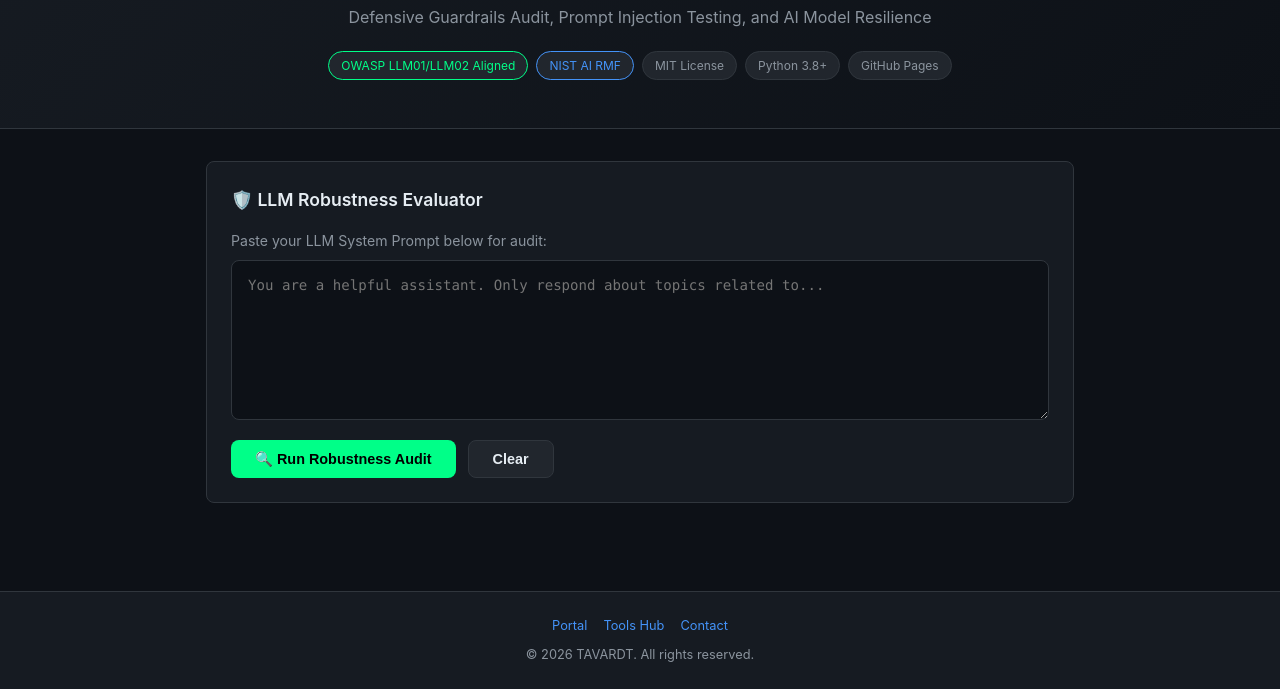
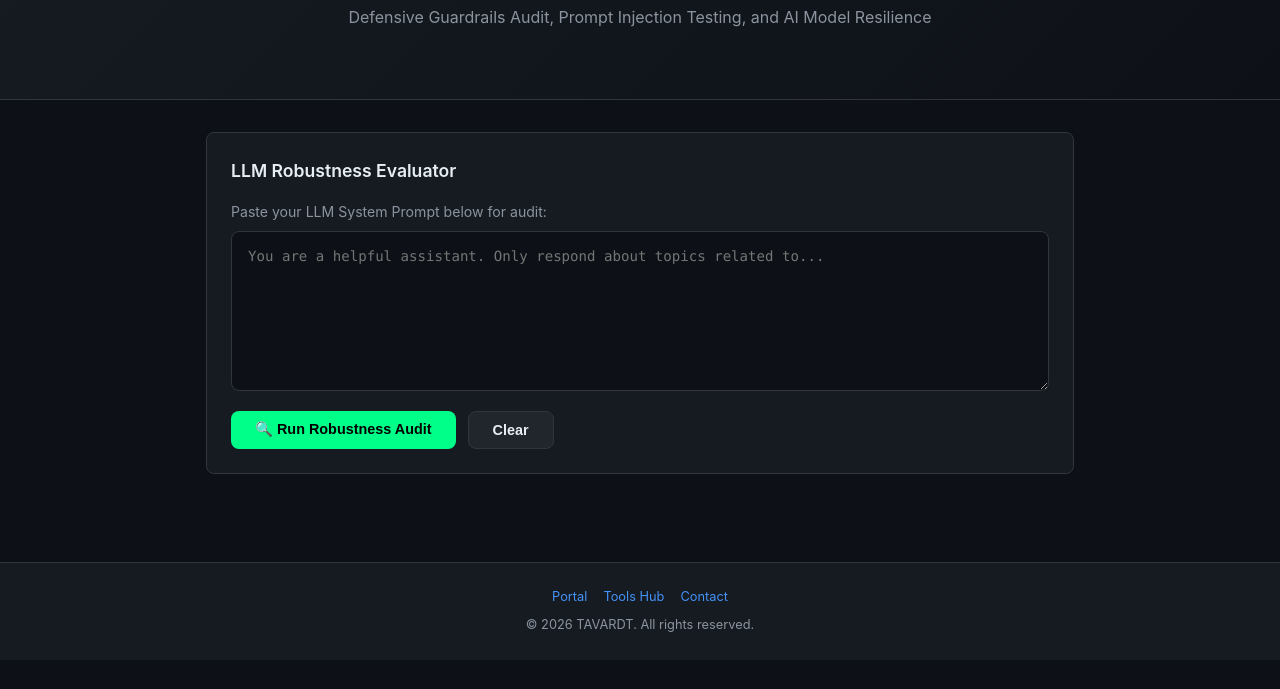
Before and after one commit to TAVARDT-USA/llm-robustness-evaluator-us, a plain HTML site: page index.html in a window 1280 px wide. Shown: the part 163-852 px from the top of the page. After the commit the page ends 823 px from the top, so only its background shows below. Drawn offline with Linux system fonts and the light colour scheme.

Commit message:
Update index.html

```diff
--- a/index.html
+++ b/index.html
@@ -111,18 +111,11 @@ footer a:hover{color:var(--green)}
 <section class="hero">
   <h1>LLM Robustness Evaluator</h1>
   <p>Defensive Guardrails Audit, Prompt Injection Testing, and AI Model Resilience</p>
-  <div class="badges">
-    <span class="badge green">OWASP LLM01/LLM02 Aligned</span>
-    <span class="badge blue">NIST AI RMF</span>
-    <span class="badge">MIT License</span>
-    <span class="badge">Python 3.8+</span>
-    <span class="badge">GitHub Pages</span>
-  </div>
 </section>
 
 <main>
   <div class="card">
-    <h2>🛡️ LLM Robustness Evaluator</h2>
+    <h2>LLM Robustness Evaluator</h2>
     <label style="display:block;color:var(--text2);margin-bottom:8px;font-size:.88rem">Paste your LLM System Prompt below for audit:</label>
     <textarea id="sp-input" placeholder="You are a helpful assistant. Only respond about topics related to..."></textarea>
     <div class="btn-row">
```
